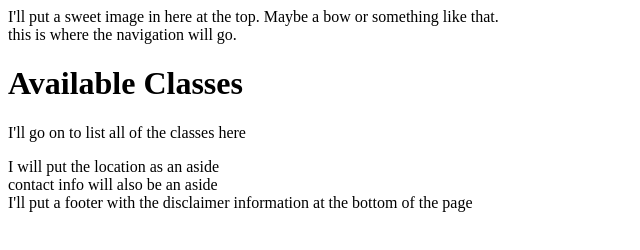
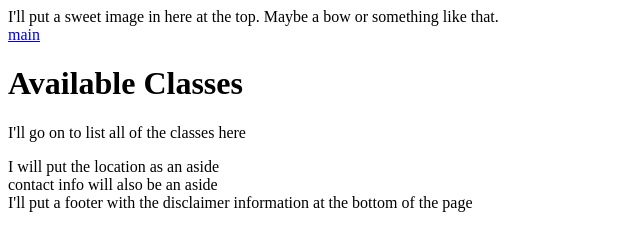
Before and after one commit to ZomboFunk/ZomboFunk.github.io, a plain HTML site: page archery/classes.html in a window 1280 px wide. Shown: the whole page, without its empty margins (0-640 px from the left). Drawn offline with Linux system fonts and the light colour scheme.

Commit message:
had to add some links since the page is supposed to be live already?

```diff
--- a/archery/classes.html
+++ b/archery/classes.html
@@ -9,7 +9,7 @@
       I'll put a sweet image in here at the top. Maybe a bow or something like that.
     </header>
     <nav>
-      this is where the navigation will go.
+      <a href="https://portal.army">main</a>
     </nav>
     <h1>Available Classes</h1>
     <p>I'll go on to list all of the classes here</p>
```
Also changed, not shown: archery/about.html (+1 -1 lines), index.html (+2 -0 lines), archery/images/archeryAcademy-logo-color.png (added), archery/images/archeryAcademy-logo-white.png (added), archery/images/footerImage.jpg (added), archery/images/instructor-bio-image1.png (added), archery/images/instructor-bio-image2.png (added), archery/images/instructor-bio-image3.png (added), archery/images/instructor-bio-image4.png (added).
